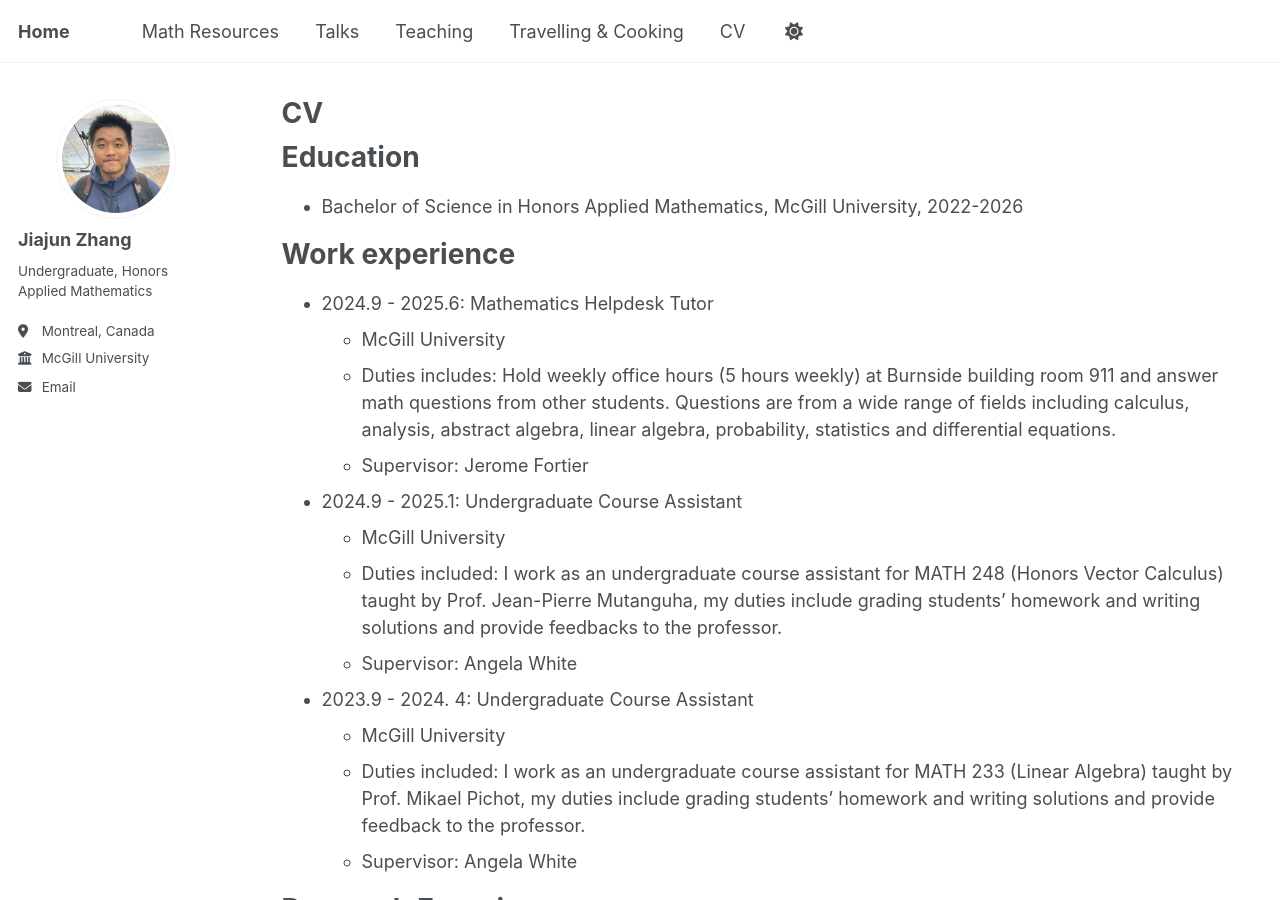
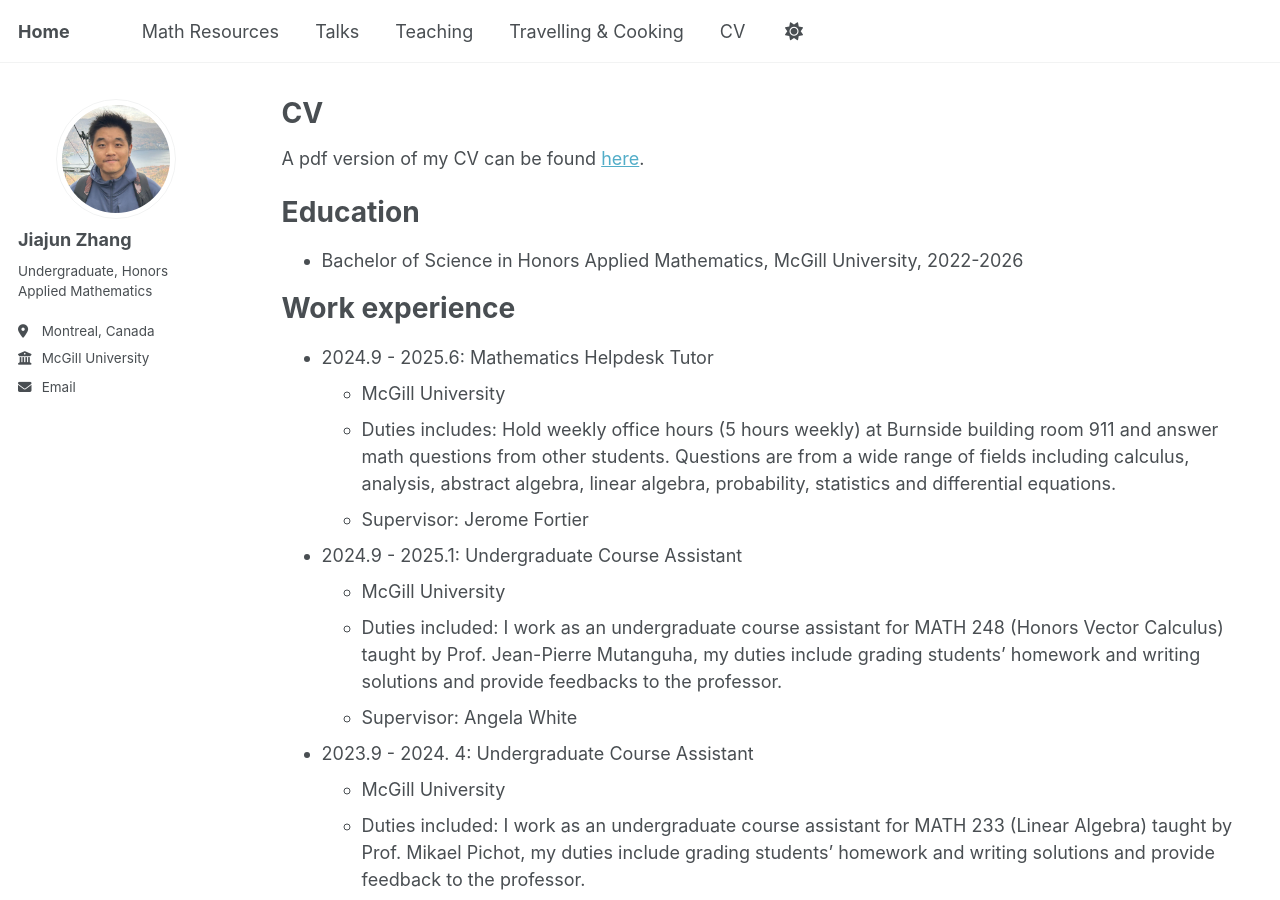
Before and after one commit to JohanssonRein/JohanssonRein.github.io, a Jekyll site: the page built from _pages/cv.md, in a window 1280 px wide and 900 px high. Built offline with Jekyll 4.4.1, drawn with Linux system fonts in a browser that asks for light colours.

Commit message:
Update cv.md

```diff
--- a/_pages/cv.md
+++ b/_pages/cv.md
@@ -8,6 +8,8 @@ redirect_from:
 ---
 
 {% include base_path %}
+
+A pdf version of my CV can be found [here](/files/cv.pdf).
 
 Education
 ======
```
